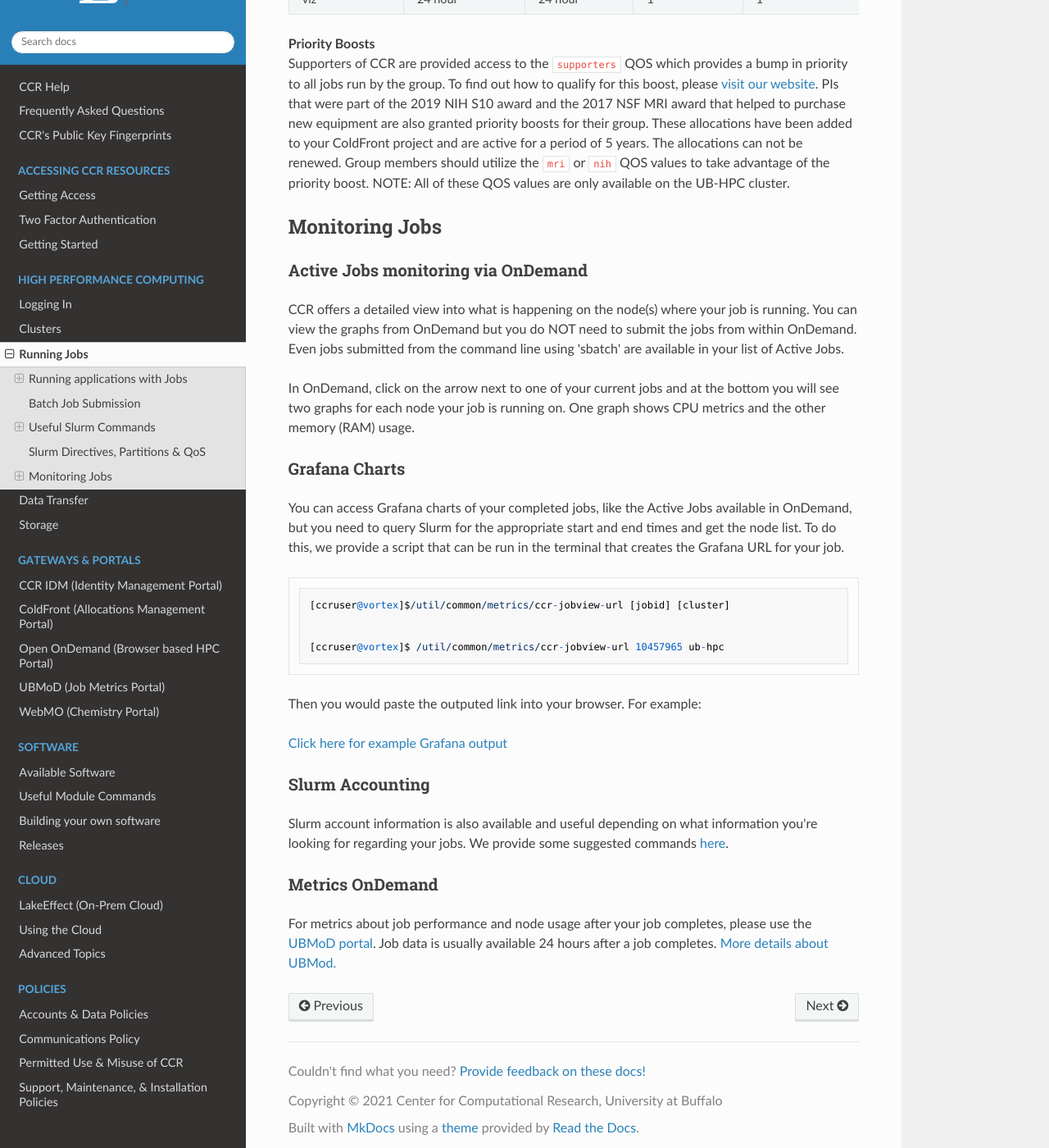
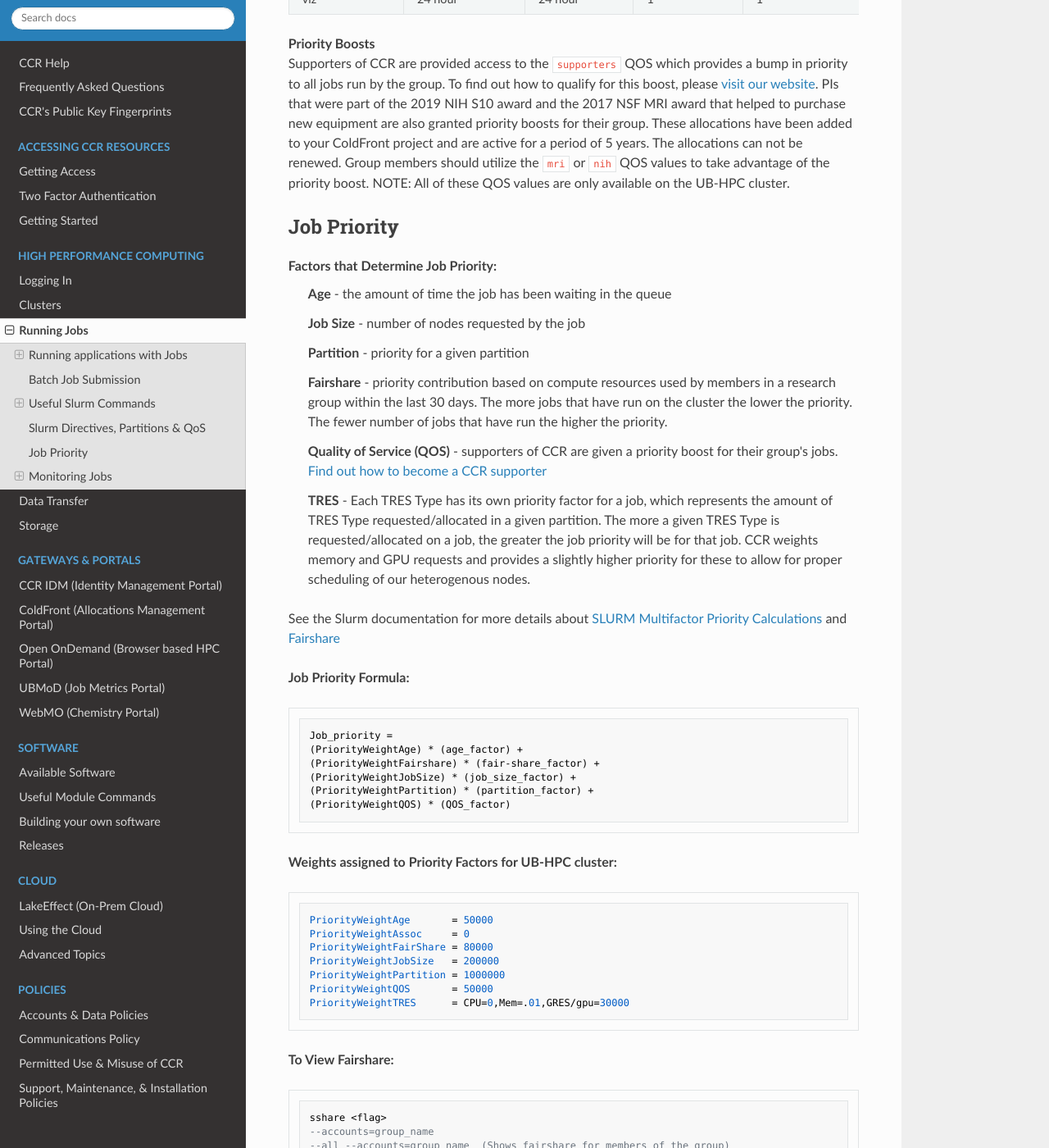
Before and after one commit to ubccr/ccrdocs, an MkDocs documentation site: the page built from pages/hpc/jobs.md, in a window 1280 px wide and 1400 px high, scrolled down 5896 px. Shown: the whole window at 82% size. Built offline with MkDocs 1.6.1, drawn with Linux system fonts in a browser that asks for light colours; nearby versions of some CDN libraries; some of the changed text lies outside the part shown.

Commit message:
additional info from FD moving over the mkdocs

````diff
--- a/pages/hpc/jobs.md
+++ b/pages/hpc/jobs.md
@@ -236,6 +236,56 @@ These are the partitions available at CCR:
 **Priority Boosts**
 Supporters of CCR are provided access to the `supporters` QOS which provides a bump in priority to all jobs run by the group.  To find out how to qualify for this boost, please [visit our website](https://www.buffalo.edu/ccr/support/ccr-help/accounts.html#boost).  PIs that were part of the 2019 NIH S10 award and the 2017 NSF MRI award that helped to purchase new equipment are also granted priority boosts for their group.  These allocations have been added to your ColdFront project and are active for a period of 5 years.  The allocations can not be renewed.  Group members should utilize the `mri` or `nih` QOS values to take advantage of the priority boost.  NOTE:  All of these QOS values are only available on the UB-HPC cluster.
 
+## Job Priority
+
+Factors that Determine Job Priority:
+:  **Age** - the amount of time the job has been waiting in the queue
+:  **Job Size** - number of nodes requested by the job
+:  **Partition** - priority for a given partition
+:  **Fairshare** - priority contribution based on compute resources used by members in a research group within the last 30 days. The more jobs that have run on the cluster the lower the priority.  The fewer number of jobs that have run the higher the priority.
+:  **Quality of Service (QOS)** - supporters of CCR are given a priority boost for their group's jobs.  [Find out how to become a CCR supporter](https://www.buffalo.edu/ccr/support/ccr-help/accounts.html#boost)
+:  **TRES** -  Each TRES Type has its own priority factor for a job, which represents the amount of TRES Type requested/allocated in a given partition. The more a given TRES Type is requested/allocated on a job, the greater the job priority will be for that job.  CCR weights memory and GPU requests and provides a slightly higher priority for these to allow for proper scheduling of our heterogenous nodes.
+
+See the Slurm documentation for more details about [SLURM Multifactor Priority Calculations](https://slurm.schedmd.com/priority_multifactor.html) and [Fairshare](https://slurm.schedmd.com/priority_multifactor.html#fairshare)
+
+**Job Priority Formula:**
+```
+Job_priority =
+(PriorityWeightAge) * (age_factor) +
+(PriorityWeightFairshare) * (fair-share_factor) +
+(PriorityWeightJobSize) * (job_size_factor) +
+(PriorityWeightPartition) * (partition_factor) +
+(PriorityWeightQOS) * (QOS_factor)
+```
+
+**Weights assigned to Priority Factors for UB-HPC cluster:**
+```
+PriorityWeightAge       = 50000
+PriorityWeightAssoc     = 0
+PriorityWeightFairShare = 80000
+PriorityWeightJobSize   = 200000
+PriorityWeightPartition = 1000000
+PriorityWeightQOS       = 50000
+PriorityWeightTRES      = CPU=0,Mem=.01,GRES/gpu=30000
+```
+
+**To View Fairshare:**
+```
+sshare <flag>
+--accounts=group_name
+--all --accounts=group_name  (Shows fairshare for members of the group)
+```
+
+**Show Job Priority:**
+```
+sprio <flag>
+-j jobid
+-u username
+```
+
+**To show Job Priority sorted from highest to lowest:**  Use the `sranks` command
+
+
 ## Monitoring Jobs
 
 ### Active Jobs monitoring via OnDemand
````
Also changed, not shown: pages/faq.md (+4 -8 lines).
